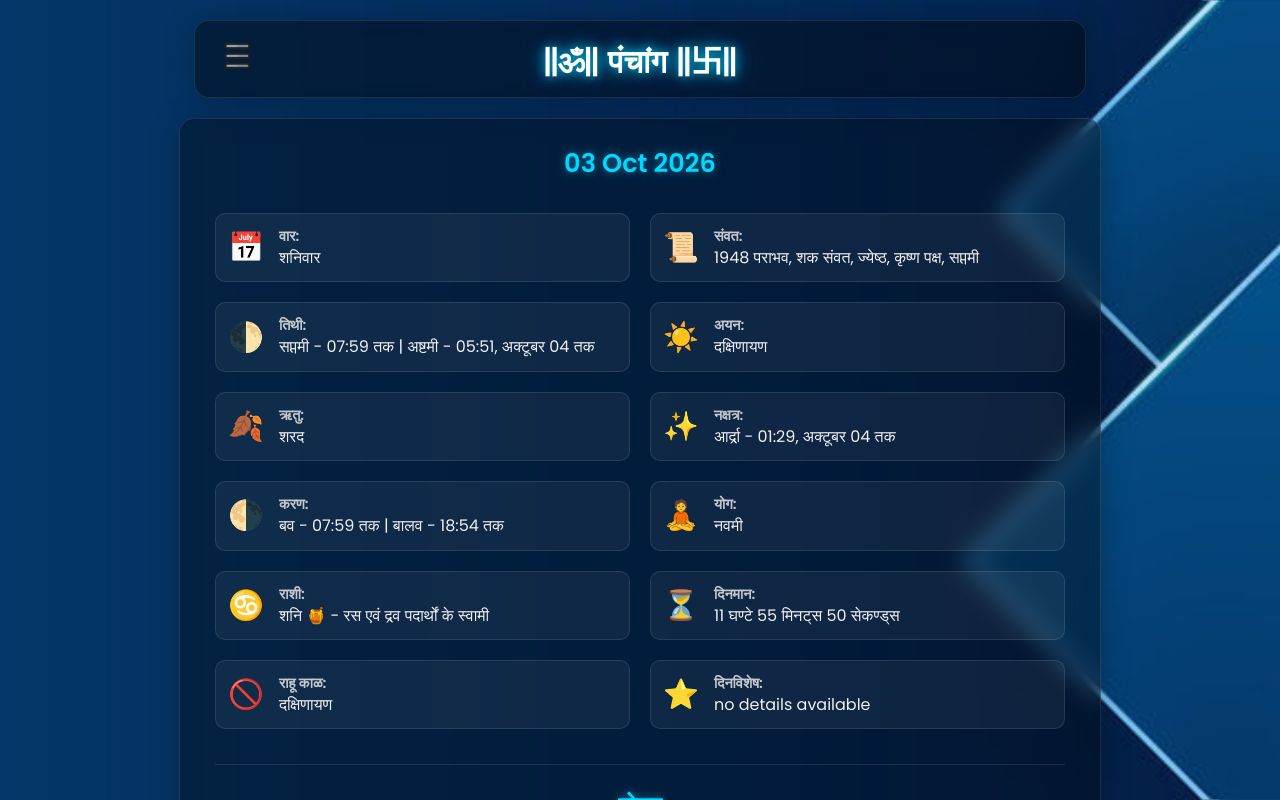
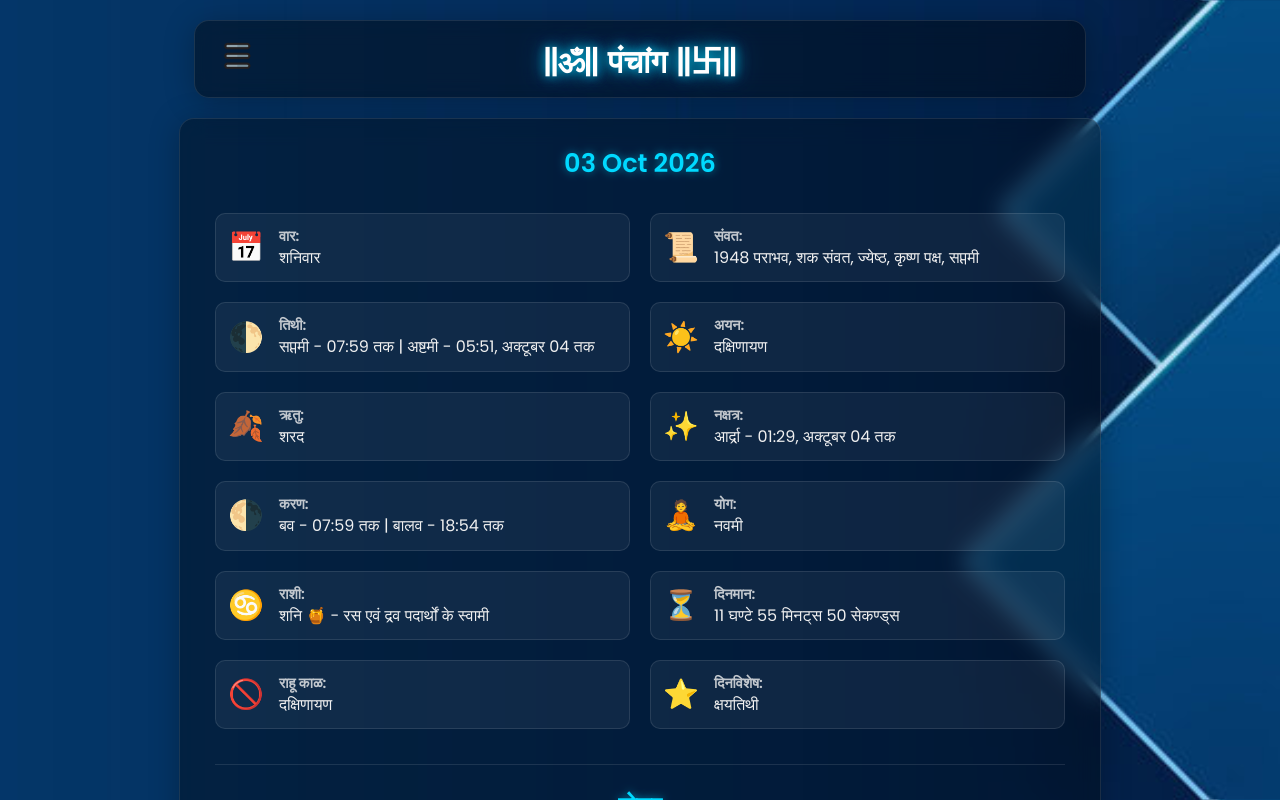
Before and after one commit to pisces0009/MeeraJyotish, a website: page panchang.html in a window 1280 px wide. Shown: the top 800 px of the page. Drawn offline with Linux system fonts and the light colour scheme.

Commit message:
Update panchang detail to show 'क्षयतिथी'

```diff
--- a/panchang.html
+++ b/panchang.html
@@ -338,7 +338,7 @@
                 <span class="panchang-icon">⭐</span>
                 <div class="panchang-text">
                     <span class="panchang-label">दिनविशेष:</span>
-                    <span class="panchang-value">no details available</span>
+                    <span class="panchang-value">क्षयतिथी</span>
                 </div>
             </div>
 
```
